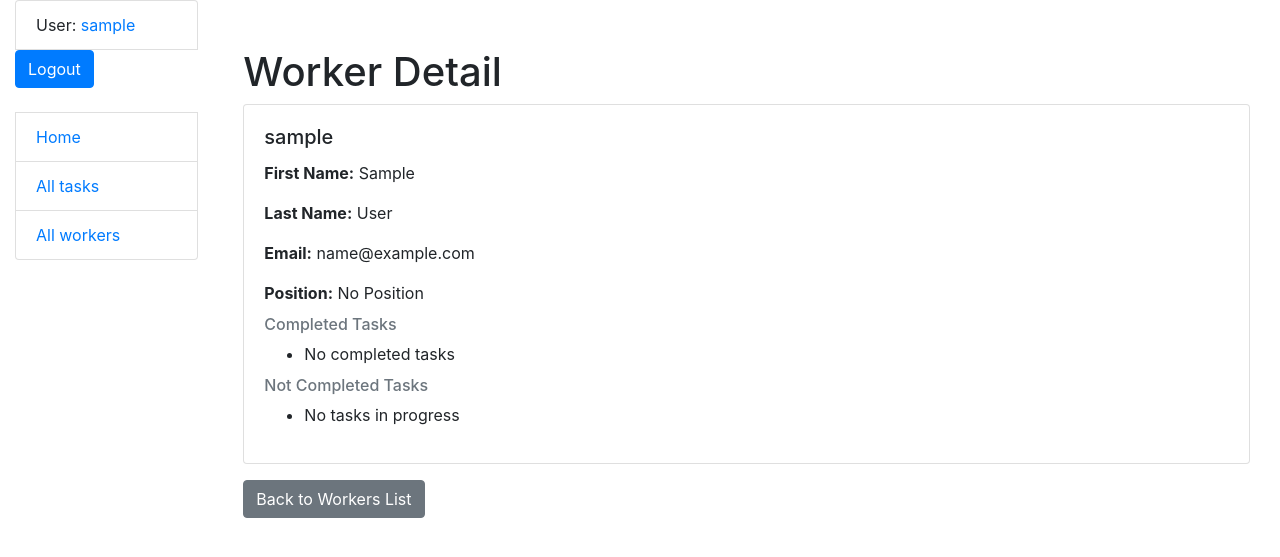
After one commit to BileichukIvan/company-task-manager, a Django app: page /workers/1/ in a window 1280 px wide. The commit adds this page. Shown: the top 557 px of the page. Run offline with Django 5.2, Linux system fonts and the light colour scheme; the visitor is signed in with stand-in values (Sample User, id 1); data comes from the database, SQL or seed files in the repository; data that the repository does not hold is empty; some libraries are stand-ins or nearby versions.

Commit message:
feat: Add workers & workers detail pages

```diff
--- a/manager/urls.py
+++ b/manager/urls.py
@@ -7,6 +7,8 @@ from .views import (
     TaskCreateView,
     TaskUpdateView,
     TaskDeleteView,
+    WorkerListView,
+    WorkerDetailView,
 )
 
 urlpatterns = [
@@ -40,6 +42,16 @@ urlpatterns = [
         TaskDeleteView.as_view(),
         name="task-delete"
     ),
+    path(
+        "workers/",
+        WorkerListView.as_view(),
+        name="worker-list"
+    ),
+    path(
+        "workers/<int:pk>/",
+        WorkerDetailView.as_view(),
+        name="worker-detail"
+    ),
 ]
 
 app_name = "manager"
--- a/manager/views.py
+++ b/manager/views.py
@@ -81,3 +81,13 @@ class TaskUpdateView(LoginRequiredMixin, generic.UpdateView):
 class TaskDeleteView(LoginRequiredMixin, generic.DeleteView):
     model = Task
     success_url = reverse_lazy("manager:task-list")
+
+
+class WorkerListView(LoginRequiredMixin, generic.ListView):
+    model = Worker
+    paginate_by = 5
+    context_object_name = "workers"
+
+
+class WorkerDetailView(LoginRequiredMixin, generic.DetailView):
+    model = Worker
--- a/templates/includes/sidebar.html
+++ b/templates/includes/sidebar.html
@@ -13,6 +13,6 @@
 
   <li class="list-group-item"><a href="{% url 'manager:index' %}">Home</a></li>
   <li class="list-group-item"><a href="{% url 'manager:task-list' %}">All tasks</a></li>
-  {#  <li class="list-group-item"><a href="{% url 'taxi:car-list' %}">All cars</a></li>#}
+  <li class="list-group-item"><a href="{% url 'manager:worker-list' %}">All workers</a></li>
   {#  <li class="list-group-item"><a href="{% url 'taxi:manufacturer-list' %}">All manufacturers</a></li>#}
 </ul>
--- /dev/null
+++ b/templates/manager/worker_detail.html
@@ -0,0 +1,40 @@
+{% extends "base.html" %}
+{% load crispy_forms_filters %}
+
+{% block content %}
+  <div class="container mt-5">
+    <h1>Worker Detail</h1>
+    <div class="card">
+      <div class="card-body">
+        <h5 class="card-title">{{ worker.username }}</h5>
+        <p class="card-text"><strong>First Name:</strong> {{ worker.first_name }}</p>
+        <p class="card-text"><strong>Last Name:</strong> {{ worker.last_name }}</p>
+        <p class="card-text"><strong>Email:</strong> {{ worker.email }}</p>
+        <p class="card-text"><strong>Position:</strong>
+          {% if worker.position %}
+            {{ worker.position.name }}
+          {% else %}
+            No Position
+          {% endif %}
+        </p>
+        <h6 class="card-subtitle mb-2 text-muted">Completed Tasks</h6>
+        <ul>
+          {% for task in worker.task_completed.all %}
+            <li>{{ task.name }}</li>
+          {% empty %}
+            <li>No completed tasks</li>
+          {% endfor %}
+        </ul>
+        <h6 class="card-subtitle mb-2 text-muted">Not Completed Tasks</h6>
+        <ul>
+          {% for task in worker.tasks_not_completed.all %}
+            <li>{{ task.name }}</li>
+          {% empty %}
+            <li>No tasks in progress</li>
+          {% endfor %}
+        </ul>
+      </div>
+    </div>
+    <a href="{% url 'manager:worker-list' %}" class="btn btn-secondary mt-3">Back to Workers List</a>
+  </div>
+{% endblock %}
```
Also changed, not shown: templates/manager/worker_list.html (added, +46 -0 lines).
